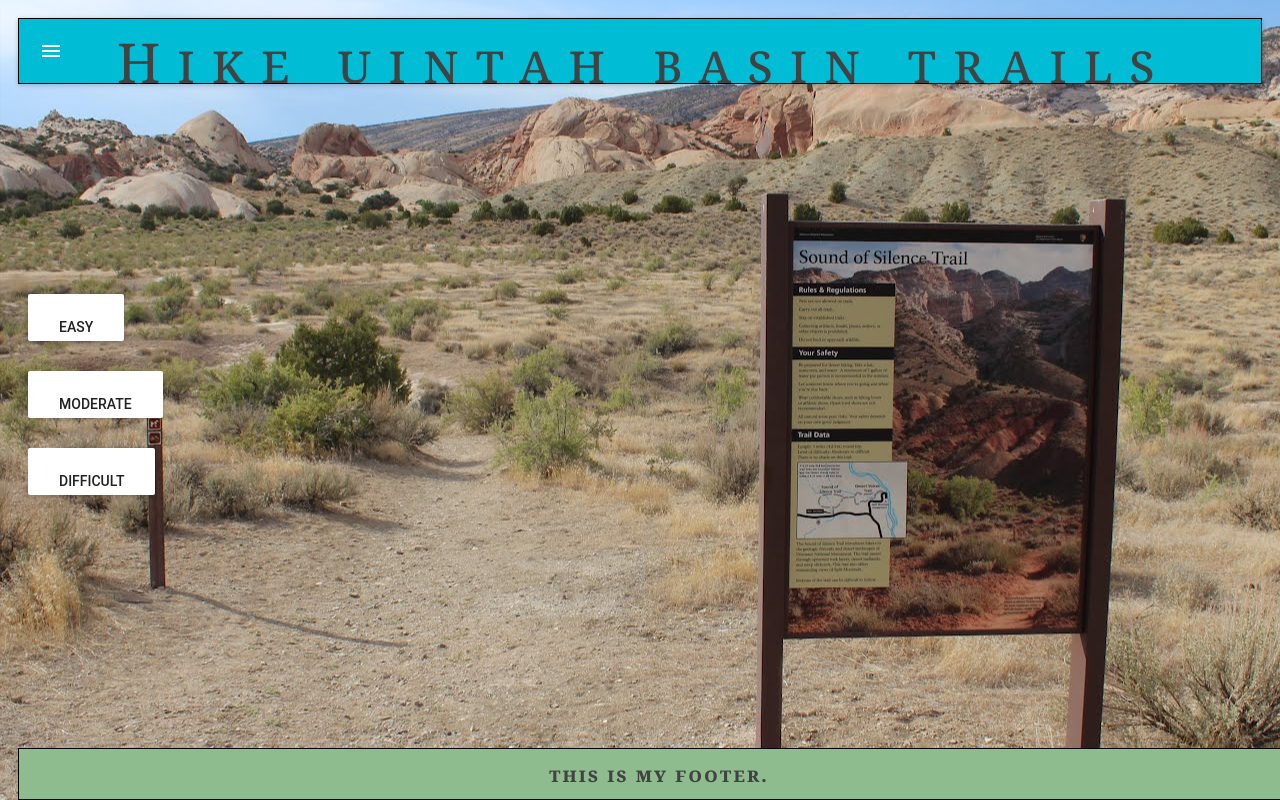
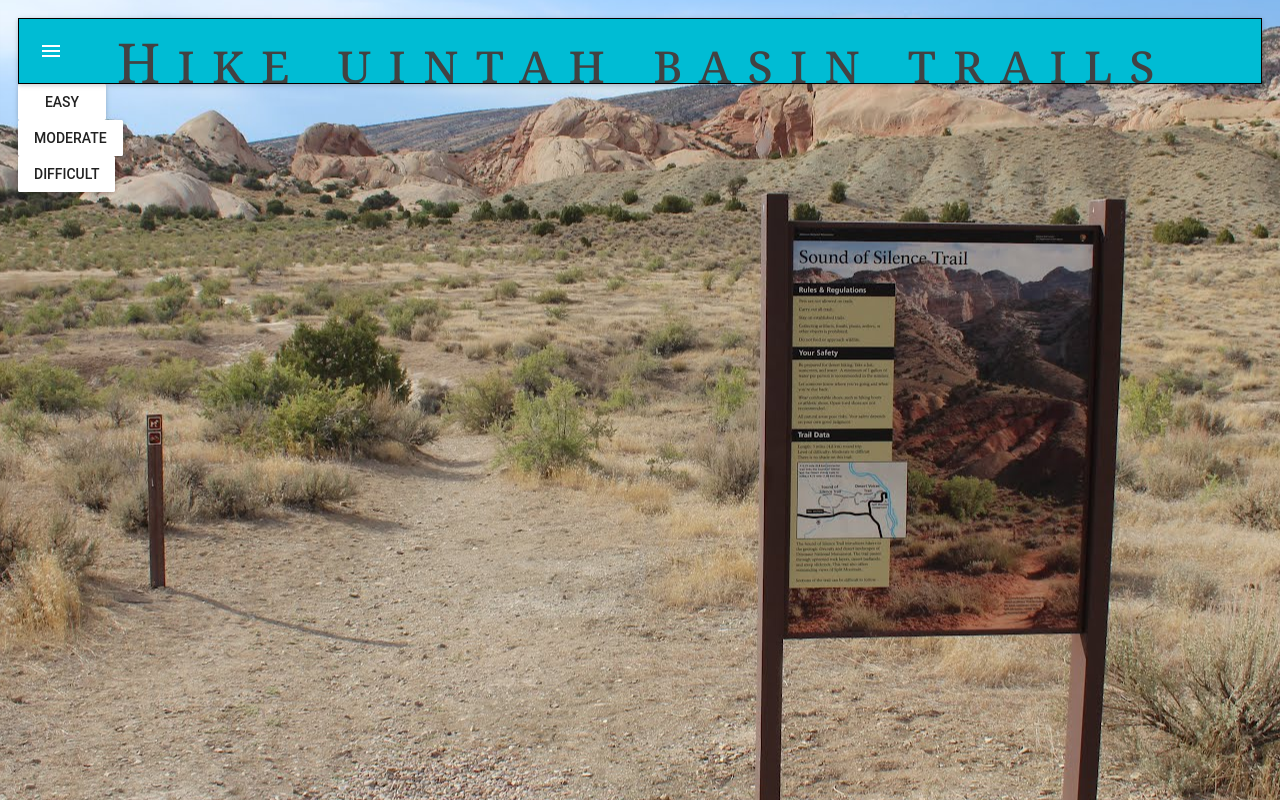
Before and after one commit to Greeneink4/mikes-final-project, a React (Create React App) app: page / in a window 1280 px wide. Built offline with nearby package versions, Linux system fonts and the light colour scheme; what react-tap-event-plugin would draw is missing.

Commit message:
second commit

```diff
--- a/src/App.js
+++ b/src/App.js
@@ -1,8 +1,4 @@
 import React, { Component } from 'react';
-import MuiThemeProvider from 'material-ui/styles/MuiThemeProvider';
-import EasyTrails from './easy-trails';
-import ModerateTrails from './moderate-trails';
-import DifficultTrails from './difficult-trails';
 import NavigationBar from './navigation-bar';
 import './App.css';
 
@@ -10,22 +6,19 @@ import './App.css';
 export default class App extends Component {
     render() {
         return (
-            <MuiThemeProvider>
-                <div className="navigation-bar">
-                    <NavigationBar/>
-                </div>
-                    {/*<div className="header">*/}
-                        {/*<h1>Uintah Basin Trails Project</h1>*/}
-                    {/*</div>*/}
-                    <div className="trails-contain">
-                        <div><EasyTrails/></div>
-                        <div><ModerateTrails/></div>
-                        <div><DifficultTrails/></div>
-                    </div>
-                <div className="footer">
-                    <h2>This is my footer.</h2>
-                </div>
-            </MuiThemeProvider>
+            <div className="navigation-menu">
+                <NavigationBar/>
+            </div>
+
+
+                //     <div className="trails-contain">
+                //         <div><EasyTrails/></div>
+                //         <div><ModerateTrails/></div>
+                //         <div><DifficultTrails/></div>
+                //     </div>
+                // <div className="footer">
+                //     <h2>This is my footer.</h2>
+                // </div>
         );
-     }
     }
+}
--- a/src/index.js
+++ b/src/index.js
@@ -1,5 +1,10 @@
 import React from 'react';
 import ReactDOM from 'react-dom';
+import { BrowserRouter, Route, Switch } from 'react-router-dom';
+import MuiThemeProvider from 'material-ui/styles/MuiThemeProvider';
+import EasyTrails from './easy-trails';
+import ModerateTrails from './moderate-trails';
+import DifficultTrails from './difficult-trails';
 import injectTapEventPlugin from 'react-tap-event-plugin';
 import './index.css';
 import App from './App';
@@ -8,5 +13,20 @@ import App from './App';
 
 injectTapEventPlugin();
 
-ReactDOM.render(<App />, document.getElementById('root'));
+ReactDOM.render((
+    <MuiThemeProvider>
+        <BrowserRouter>
+            <Switch>
+                <Route exact path="/" component={App}/>
+                <Route path="/easy" component={EasyTrails}/>
+                <Route path="/moderate" component={ModerateTrails}/>
+                <Route path="/difficult" component={DifficultTrails}/>
+            </Switch>
+        </BrowserRouter>
+        <EasyTrails/>
+        <ModerateTrails/>
+        <DifficultTrails/>
+    </MuiThemeProvider>
+
+), document.getElementById('root'));
 //registerServiceWorker();
```
Also changed, not shown: 1 other file (tests, documents, lock files or other folders).
